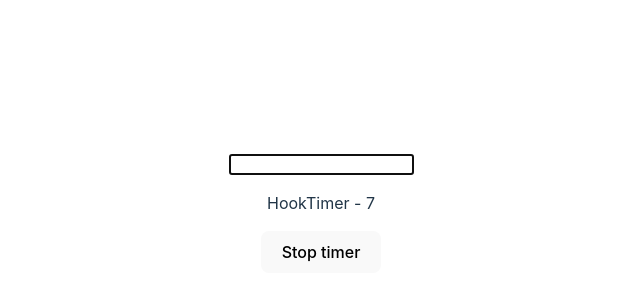
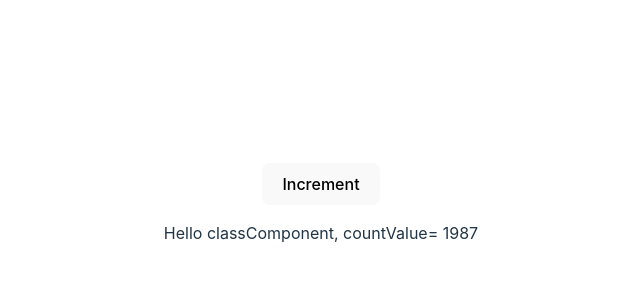
Before and after one commit to tvviem/vite-react-ts-learn, a React (Vite) app: page / in a window 1280 px wide. Shown: the part 188-488 px from the top of the page, without its empty margins (319-959 px from the left). Built offline with nearby package versions, Linux system fonts and the light colour scheme.

Commit message:
10 - Basic class component have props and state

```diff
--- a/src/App.tsx
+++ b/src/App.tsx
@@ -1,12 +1,10 @@
 import './App.css';
-import { DomRef } from './components/ref/DomRef';
-import { MutableRef } from './components/ref/MutableRef';
+import Counter from './components/class/Counter';
 
 function App() {
   return (
     <div className="App">
-      <DomRef />
-      <MutableRef />
+      <Counter message="Hello classComponent" />
     </div>
   );
 }
--- /dev/null
+++ b/src/components/class/Counter.tsx
@@ -0,0 +1,30 @@
+import { Component } from 'react';
+
+type CounterProps = {
+  message: string;
+};
+
+type CounterState = {
+  count: number;
+};
+
+export default class Counter extends Component<CounterProps, CounterState> {
+  state = {
+    count: 1987
+  };
+
+  handleClick = () => {
+    this.setState((prevState) => ({ count: prevState.count + 1 }));
+  };
+
+  render() {
+    return (
+      <div>
+        <button onClick={this.handleClick}>Increment</button>
+        <p>
+          {this.props.message}, countValue= {this.state.count}
+        </p>
+      </div>
+    );
+  }
+}
```
